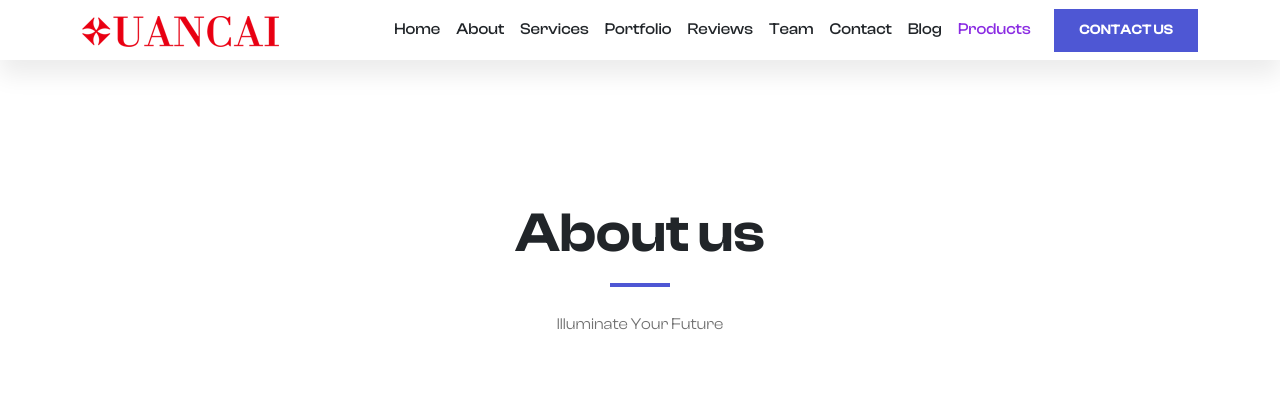
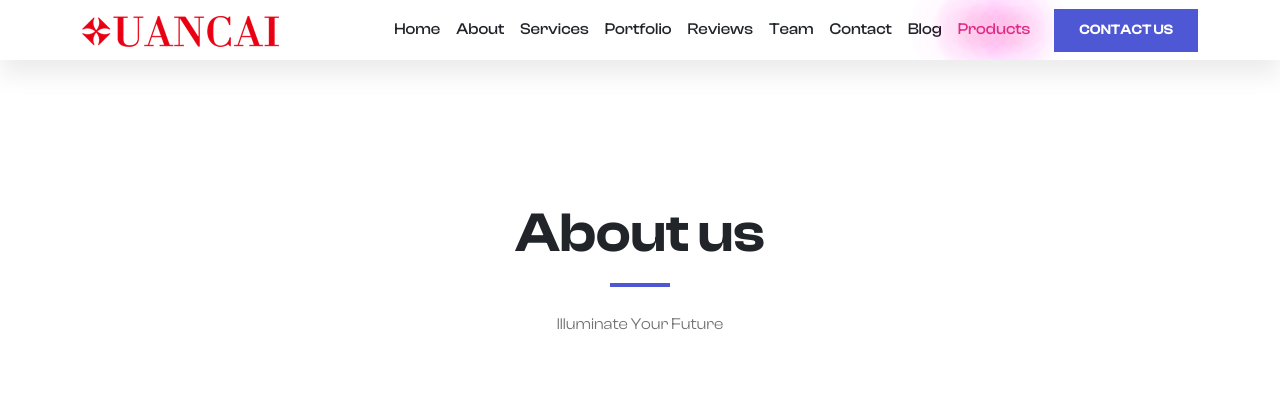
Before and after one commit to matrixfire/my_new_ecommerce2, a Django app: page / in a window 1280 px wide. Shown: the top 400 px of the page. Run offline with Django 3.2, Linux system fonts and the light colour scheme; data that the repository does not hold is empty; some libraries are stand-ins or nearby versions; some web fonts are replaced.

Commit message:
okok 1213

```diff
--- a/Eshop/urls.py
+++ b/Eshop/urls.py
@@ -5,9 +5,10 @@
 
 urlpatterns = [
     # path('admin/', admin.site.urls),
-    path('' , include('store.urls')),
+
     # Customizing the admin URL
     path('my-admin-xuancai-led-version-1/', admin.site.urls),
+    path('' , include('store.urls')),
 
 ] # + static(settings.MEDIA_URL, document_root=settings.MEDIA_ROOT)
 
--- a/js_learning.txt
+++ b/js_learning.txt
@@ -214,7 +214,7 @@
     }
 }
 
-
+-----------------------------------------------------
 Functions
 // Simple function
 function greetUser() {
@@ -242,7 +242,7 @@
 let sum = addNumbers(3, 5);
 console.log(sum);
 
-
+-----------------------------------------------------
 Classes
 // Creating a dog class
 class Dog {
--- a/store/templates/base.html
+++ b/store/templates/base.html
@@ -97,6 +97,48 @@
         padding: 8px 15px;
         border-radius: 5px;
     }
+
+
+
+    .glow {
+  font-size: 80px;
+  color: #fff;
+  text-align: center;
+  animation: glow 1s ease-in-out infinite alternate;
+}
+
+    @-webkit-keyframes glow {
+    from {
+        text-shadow: 0 0 10px #fff, 0 0 20px #fff, 0 0 30px #e60073, 0 0 40px #e60073, 0 0 50px #e60073, 0 0 60px #e60073, 0 0 70px #e60073;
+    }
+
+    to {
+        text-shadow: 0 0 20px #fff, 0 0 30px #ff4da6, 0 0 40px #ff4da6, 0 0 50px #ff4da6, 0 0 60px #ff4da6, 0 0 70px #ff4da6, 0 0 80px #ff4da6;
+    }
+    }
+
+
+
+
+    .glow2 {
+  /* font-size: 20px; */
+
+  animation: glow 1s ease-in-out infinite alternate;
+}
+
+    @-webkit-keyframes glow {
+    from {
+        text-shadow: 0 0 10px #fff, 0 0 20px #fff, 0 0 30px #e60073, 0 0 40px #e60073, 0 0 50px #e60073, 0 0 60px #e60073, 0 0 70px #e60073;
+    }
+
+    to {
+        text-shadow: 0 0 20px #fff, 0 0 30px #ff4da6, 0 0 40px #ff4da6, 0 0 50px #ff4da6, 0 0 60px #ff4da6, 0 0 70px #ff4da6, 0 0 80px #ff4da6;
+    }
+    }
+
+
+
+
     </style>
 
 
@@ -146,7 +188,8 @@
                     <a class="nav-link" href="{% url 'store:home_page' %}#blog">Blog</a>
                 </li>
                 <li class="nav-item">
-                    <a class="nav-link nav-link-standout-animation" href="{% url 'store:product_list' %}" style="color: blueviolet;">Products</a>
+                    <!-- <a class="nav-link nav-link-standout-animation" href="{% url 'store:product_list' %}" style="color: blueviolet;">Products</a> -->
+                    <a class="nav-link glow2" href="{% url 'store:product_list' %}" style="color: rgb(226, 43, 134);">Products</a>
                 </li>
 
                 </ul>
--- a/store/templates/home2.html
+++ b/store/templates/home2.html
@@ -19,7 +19,7 @@
         <div class="carousel-item {% if forloop.first %}active{% endif %}">
             <img src="{{object.image.url}}" style="height:650px;" class="testi-overly d-block w-100" alt="sliderImg">
             <div class="carousel-caption d-none d-md-block">
-                <h1 class="animate__animated
+                <h1 class="glow animate__animated
                 {% if forloop.first %}
                 animate__fadeInDown
                 {% endif %}
@@ -29,7 +29,7 @@
                 {% if forloop.revcounter == 2 %}
                 animate__fadeInRight
                 {% endif %}">{{object.title}}</h1>
-                <h3 class="animate__animated animate__zoomIn">{{object.sub_title}}</h3>
+                <!-- <h3 class="animate__animated animate__zoomIn">{{object.sub_title}}</h3> -->
                 <a href="{{object.link}}" class="button animate__animated animate__zoomIn mt-3 py-3 px-5 btn font-weight-bold">{{object.action_name}}</a>
             </div>
         </div>
```
Also changed, not shown: media/pics/Cob-LED-Chip-Manufacturer.jpg (added), media/pics/Colorful-Cob-Led-Strips.jpg (added), media/pics/High-Power-Cob-LED-Chip-Manufacturer.jpg (added), media/pics/High-Power-Cob-Strip-light.jpg (added).
